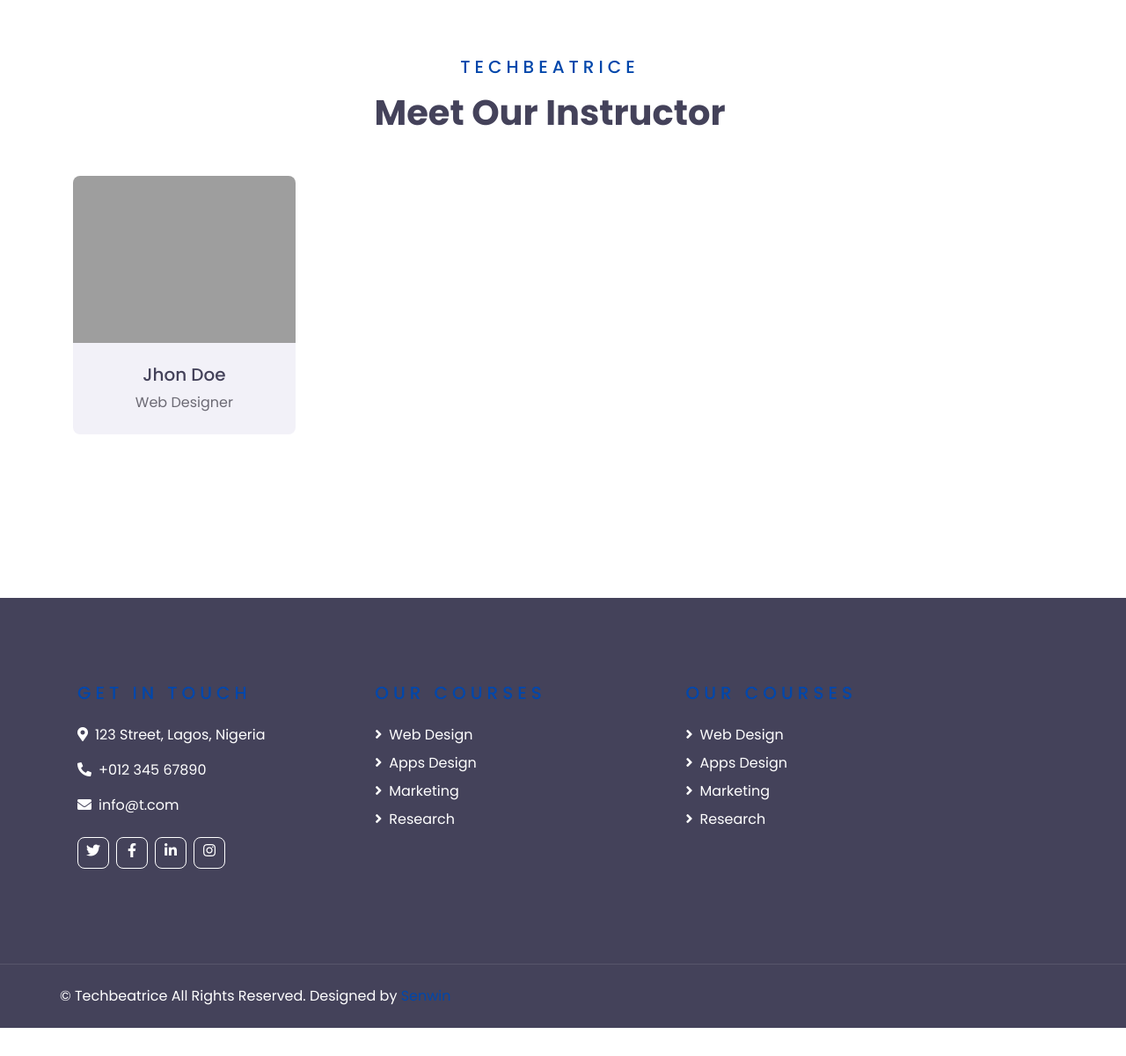
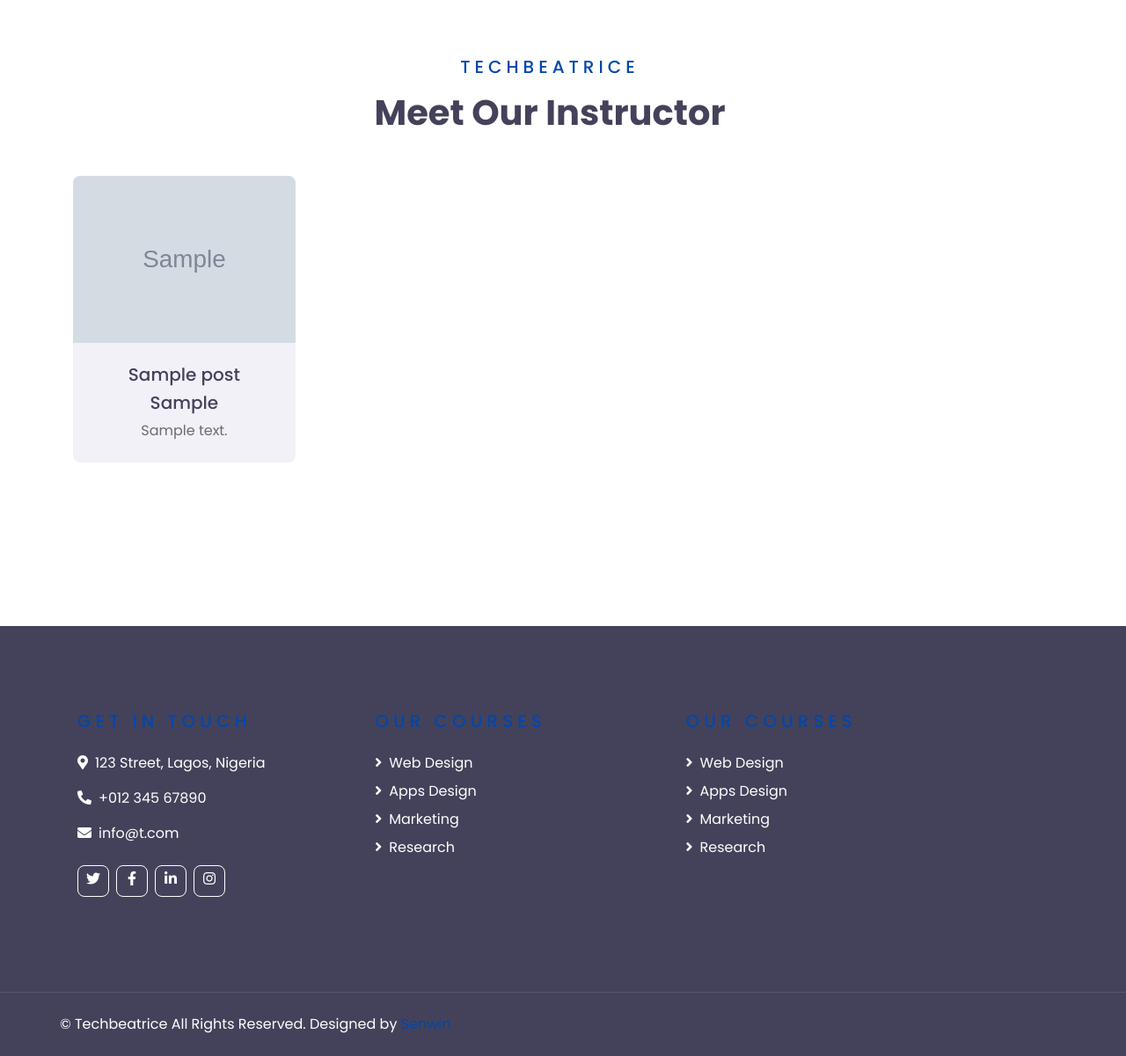
Before and after one commit to godwinumosen/Tech_beatrice, a Django app: template templates/techbeatrice/instructor.html in a window 1280 px wide. Shown: the part 581-1782 px from the top of the page at 88% size. Before the commit the page ends 1750 px from the top, so only its background shows below. Run offline with Django 5.2, Linux system fonts and the light colour scheme; the template is opened without the code that fills it: most values are stand-ins (such as "Sample title", 1, 10 or a date in 2020); grey boxes marked "Sample" are stand-in pictures; some libraries are stand-ins or nearby versions; grey boxes are pictures that could not be loaded.

```diff
--- a/techbeatrice/models.py
+++ b/techbeatrice/models.py
@@ -50,6 +50,7 @@ class Techbeatrice_Courses_PostModel(models.Model):
 class Techbeatrice_Instructor(models.Model):
     techbeatrice_instructor_name = models.CharField(max_length =255, blank=True, null=True)
     techbeatrice_instructor_description = models.TextField()
+    techbeatrice_instructor_position = models.CharField(max_length =255, blank=True, null=True)
     techbeatrice_instructor_img = models.ImageField(upload_to ='instructor_img/',blank=True,null=True)
     techbeatrice_instructor_slug = models.SlugField (max_length =255,blank=True, null=True)
     techbeatrice_instructor_publish_date = models.DateTimeField (auto_now_add= True)
--- a/templates/techbeatrice/instructor.html
+++ b/templates/techbeatrice/instructor.html
@@ -32,16 +32,12 @@
                 <div class="col-md-6 col-lg-3 text-center team mb-4">
                     <div class="team-item rounded overflow-hidden mb-2">
                         <div class="team-img position-relative">
-                            <img class="img-fluid" src="img/team-1.jpg" alt="">
-                            <div class="team-social">
-                                <a class="btn btn-outline-light btn-square mx-1" href="#"><i class="fab fa-twitter"></i></a>
-                                <a class="btn btn-outline-light btn-square mx-1" href="#"><i class="fab fa-facebook-f"></i></a>
-                                <a class="btn btn-outline-light btn-square mx-1" href="#"><i class="fab fa-linkedin-in"></i></a>
-                            </div>
+                            <img class="img-fluid" src="{{ post.techbeatrice_instructor_img.url }}" alt="">
                         </div>
                         <div class="bg-secondary p-4">
-                            <h5>Jhon Doe</h5>
-                            <p class="m-0">Web Designer</p>
+                            <h5>{{ post.techbeatrice_instructor_name }}</h5>
+                            <h5>{{ post.techbeatrice_instructor_position }}</h5>
+                            <p class="m-0">{{ post.techbeatrice_instructor_description }}</p>
                         </div>
                     </div>
                 </div>
```
Also changed, not shown: db.sqlite3, media/instructor_img/logo_FhFVgnF.jpg (added), techbeatrice/migrations/0009_techbeatrice_instructor_techbeatrice_instructor_position.py (added).
